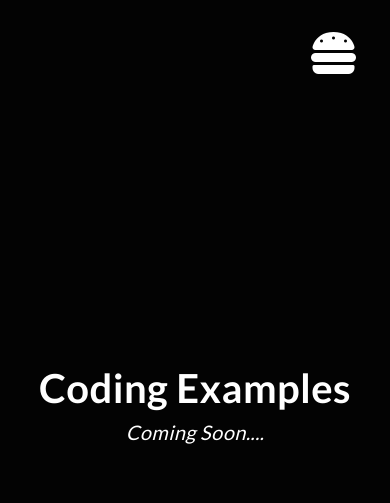
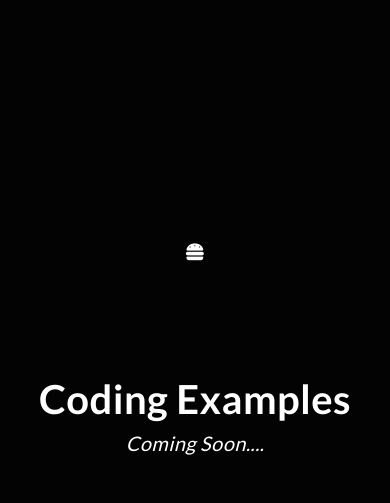
Before and after one commit to Drathenfal/JBportfolio, a PHP site: page /coding-examples.html in a window 390 px wide. Shown: the top 503 px of the page. Run offline with PHP 8.4, Linux system fonts and the light colour scheme; some libraries are stand-ins or nearby versions.

Commit message:
Text animation done
Text animation done as well as hamburger changes

```diff
--- a/css/application.css
+++ b/css/application.css
@@ -193,28 +193,6 @@ body a:hover {
 
 .social-icon-github:hover {
   background-color: #6e40c9;
-}
-
-.hamburger {
-  position: absolute;
-  font-size: 3rem;
-  top: 1.5rem;
-  right: 1rem;
-}
-
-@media (min-width: 991px) {
-  .hamburger {
-    display: none;
-  }
-}
-
-.hamburger :hover {
-  background-color: #2e2e2e;
-}
-
-.hamburger span {
-  padding: 1rem;
-  border-radius: 50%;
 }
 
 .banner {
@@ -532,19 +510,19 @@ form .submit:hover {
 }
 
 .input-control.success input {
-  box-shadow: 0px 0px 5px 5px green;
+  box-shadow: 0px 0px 3px 3px green;
 }
 
 .input-control.error input {
-  box-shadow: 0px 0px 5px 5px red;
+  box-shadow: 0px 0px 3px 3px red;
 }
 
 .input-control.success textarea {
-  box-shadow: 0px 0px 5px 5px green;
+  box-shadow: 0px 0px 3px 3px green;
 }
 
 .input-control.error textarea {
-  box-shadow: 0px 0px 5px 5px red;
+  box-shadow: 0px 0px 3px 3px red;
 }
 
 .input-control .error {
@@ -678,6 +656,14 @@ main a:hover {
   transition: left .5s;
 }
 
+.off-screen-menu .ham-holder {
+  height: 100px;
+  width: 100%;
+  background-color: #2e2e2e;
+  border-bottom: solid 1rem white;
+  border-right: solid 1rem white;
+}
+
 .off-screen-menu.active {
   left: 0;
 }
--- a/scss/modules/_contactme.scss
+++ b/scss/modules/_contactme.scss
@@ -150,19 +150,19 @@ width: 100%;
 }
 
 .input-control.success input{
-    box-shadow: 0px 0px 5px 5px green;
+    box-shadow: 0px 0px 3px 3px green;
 }
 
 .input-control.error input{
-    box-shadow: 0px 0px 5px 5px red;
+    box-shadow: 0px 0px 3px 3px red;
 }
 
 .input-control.success textarea{
-    box-shadow: 0px 0px 5px 5px green;
+    box-shadow: 0px 0px 3px 3px green;
 }
 
 .input-control.error textarea{
-    box-shadow: 0px 0px 5px 5px red;
+    box-shadow: 0px 0px 3px 3px red;
 }
 
 .input-control .error {
--- a/scss/modules/_ham-menu.scss
+++ b/scss/modules/_ham-menu.scss
@@ -8,6 +8,13 @@
     background-color: $light-color;
     height: 100vh;
     transition: left .5s;
+    .ham-holder {
+        height: 100px;
+        width: 100%;
+        background-color: $light-color;
+        border-bottom: solid 1rem white;;
+        border-right: solid 1rem white;;
+    }
 }
 
 .off-screen-menu.active{
--- a/scss/modules/_header.scss
+++ b/scss/modules/_header.scss
@@ -1,23 +1,5 @@
 //header
 
-.hamburger{
-    position: absolute;
-    font-size: 3rem;
-    top: 1.5rem;
-    right: 1rem;
-
-            @media (min-width: 991px) {
-            display: none;
-        }
-
-    :hover {
-     background-color: $light-color;
-    }
-    span {
-        padding: 1rem;
-        border-radius: 50%;
-    }
-}
 
 .banner {
     height: 100vh;
@@ -58,3 +40,11 @@
         color:$quat-color !important;
     }
 }
+
+// .text-container {
+//     // overflow: hidden;
+//     // white-space: nowrap;
+//     // border-right: 3px solid transparent;
+//     // font-size: 24px;
+//     // font-family: monospace;
+// }
--- a/scss/modules/_navigation.scss
+++ b/scss/modules/_navigation.scss
@@ -52,7 +52,6 @@ aside {
         text-align: center;
         margin: 10px 0px;
         padding: 20px;
-
     &:hover {
         background-color: $quat-color;
         color: #fff;
```
Also changed, not shown: index.html (+6 -4 lines), javascript/banner-animation.js (added, +21 -0 lines), javascript/form-validation.js (renamed from form-validation.js), javascript/hamburger.js (renamed from hamburger.js).
